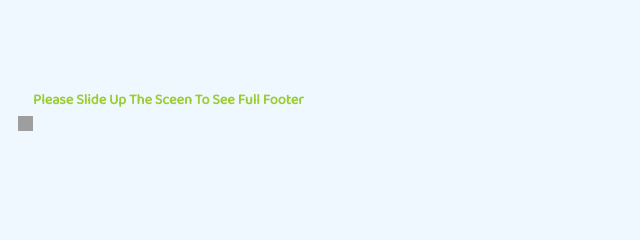
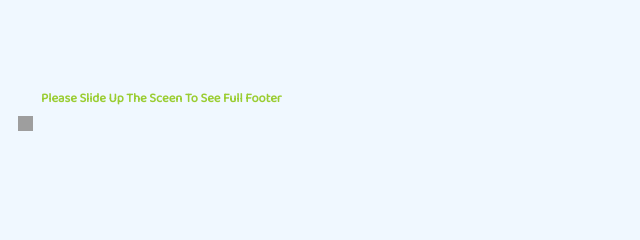
Before and after one commit to sohelahamadkhan5/arabicLetterGenerator, a plain HTML site: page index.html in a window 1280 px wide. Shown: the top 240 px of the page, 0-640 px from the left. Drawn offline with nearby package versions, Linux system fonts and the light colour scheme; grey boxes are pictures that could not be loaded; a web font is replaced by a local one.

Commit message:
12th commit

```diff
--- a/index.html
+++ b/index.html
@@ -17,7 +17,7 @@
             <span class="skillsWithLogo " id="slideUpArowContainer">
                  <img class="img slideUp" src="https://o.dlf.pt/dfpng/smallpng/111-1111679_upward-fold-comments-double-up-arrow-icon-hd.png" alt="">
             </span>
-            <br> <p>Please Slide Up the sceen to see full footer</p>
+            <p> Please Slide Up the sceen to see full footer</p>
         </div>
         <div class="generator-body">
             <div class="container">
--- a/styles.css
+++ b/styles.css
@@ -37,9 +37,10 @@ body{
     align-items: start;
 
   }
+
 .fixedContainer p{
-    /* margin-left: 8px; */
-    font-size: 0.9rem;
+    margin-left: 8px;
+    font-size: 0.8rem;
     text-transform: capitalize;
     color: yellowgreen;
     font-weight: 700;
```
